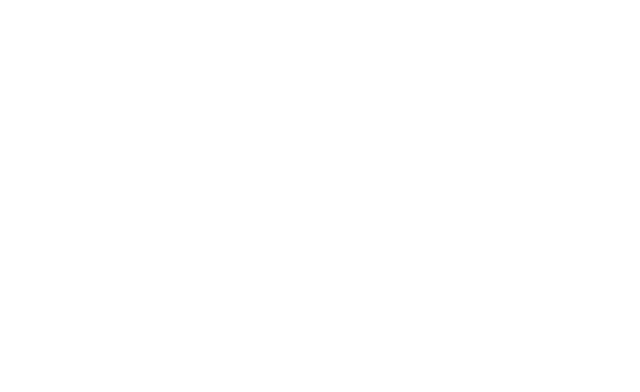
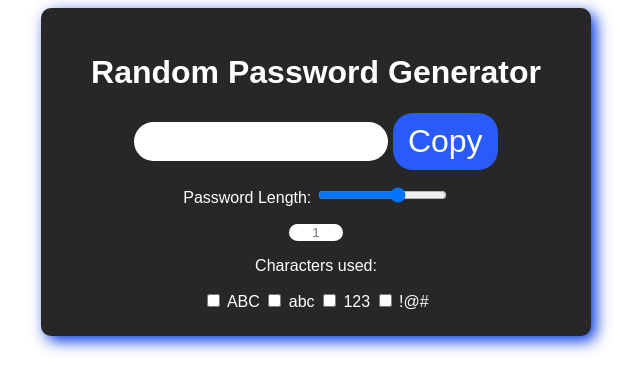
Before and after one commit to smatheww/Random_PSWD_Generator, a plain HTML site: page index.html in a window 1280 px wide. Shown: the whole page, without its empty margins (324-964 px from the left). Drawn offline with Linux system fonts and the light colour scheme.

Commit message:
made html page and styled. Need to connect js and html

```diff
--- a/index.html
+++ b/index.html
@@ -3,9 +3,33 @@
 <head>
     <meta charset="UTF-8">
     <meta name="viewport" content="width=device-width, initial-scale=1.0">
-    <title>Document</title>
+    <title>Random Password Generator</title>
+    <link rel="stylesheet" href="style.css">
 </head>
 <body>
+    <form>
+
+        <h1>Random Password Generator</h1>
+        <input type="textbox" id="result">
+        <button id="copy">Copy</button><br>
+        <label for="passLength">Password Length: </label>
+        <input type="range" min="1" max="12" value="8" class="slider" id="passLength"><br>
+        <input type="textbox" id="length" placeholder="1"><br>
+        <p>Characters used: </p>
+        <input type="checkbox" id="upper">
+        <label for="upper">ABC</label>
+        <input type="checkbox" id="lower">
+        <label for="lower">abc</label>
+        <input type="checkbox" id="number">
+        <label for="number">123</label>
+        <input type="checkbox" id="symbol">
+        <label for="symbol">!@#</label>
+
+    </form>
+
+
+
+
     <script src="index.js"></script>
 </body>
 </html>
--- a/style.css
+++ b/style.css
@@ -0,0 +1,53 @@
+form{
+    text-align: center;
+    background-color: rgb(39, 39, 39);
+    max-width: 500px;
+    margin: auto;
+    padding: 25px;
+    border-radius: 10px;
+    box-shadow: 5px 5px 15px rgb(0, 51, 220);
+}
+
+body{
+    font-family: Arial, sans-serif;
+    color: white;
+}
+
+#result{
+    width: 50%;
+    text-align: center;
+    font-size: 2em;
+    border: none;
+    border-radius: 25px;
+}
+
+button{
+    border-radius: 20px;
+    font-size: 2em;
+    background-color: rgb(42, 90, 248);
+    color: white;
+    cursor: pointer;
+    transition: background 0.5s;
+    margin-bottom: 15px;
+    padding: 10px 15px;
+    border: none;
+}
+button:hover{
+    transform: scale(1.1);
+    transition-duration: 1s;
+    background: rgb(2, 2, 186)
+}
+
+#passLength{
+    margin-bottom: 20px;
+}
+input{
+    text-align: center;
+}
+
+#length{
+    border: none;
+    width: 10%;
+    border-radius: 25px;
+
+}
```
